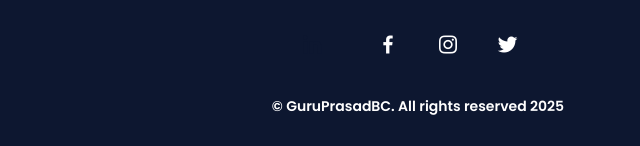
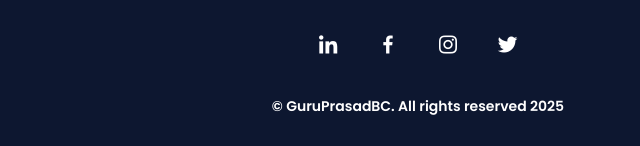
Before and after one commit to GURU-PRASAD-BC/Portfolio, a plain HTML site: page index.html in a window 1280 px wide. Shown: the part 4491-4637 px from the top of the page, 222-862 px from the left. Drawn offline with nearby package versions, Linux system fonts and the light colour scheme.

Commit message:
update_2

```diff
--- a/index.html
+++ b/index.html
@@ -306,7 +306,7 @@
     <footer class="footer">
         <p class="footer__title">GURU PRASAD B C</p>
         <div class="footer__social">
-            <a href="https://www.linkedin.com/in/guru-prasad-b-c/" class="home__social-icon"><i class='bx bxl-linkedin'></i></a>
+            <a href="https://www.linkedin.com/in/guru-prasad-b-c/" class="footer__icon"><i class='bx bxl-linkedin'></i></a>
             <a href="#" class="footer__icon"><i class='bx bxl-facebook' ></i></a>
             <a href="https://www.instagram.com/guru_sarav_003?igsh=MTkwMjZhcndocmNlYg==" class="footer__icon"><i class='bx bxl-instagram' ></i></a>
             <a href="#" class="footer__icon"><i class='bx bxl-twitter' ></i></a>
```
